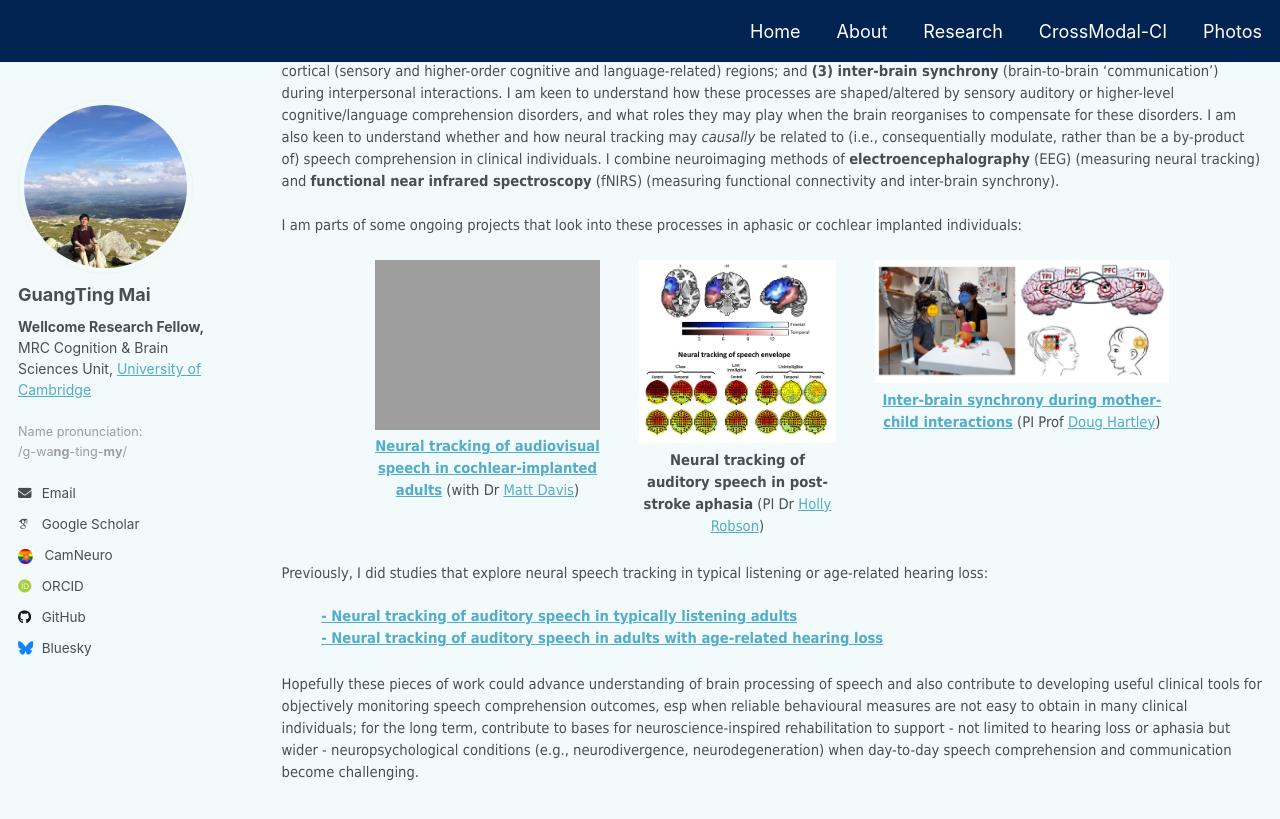
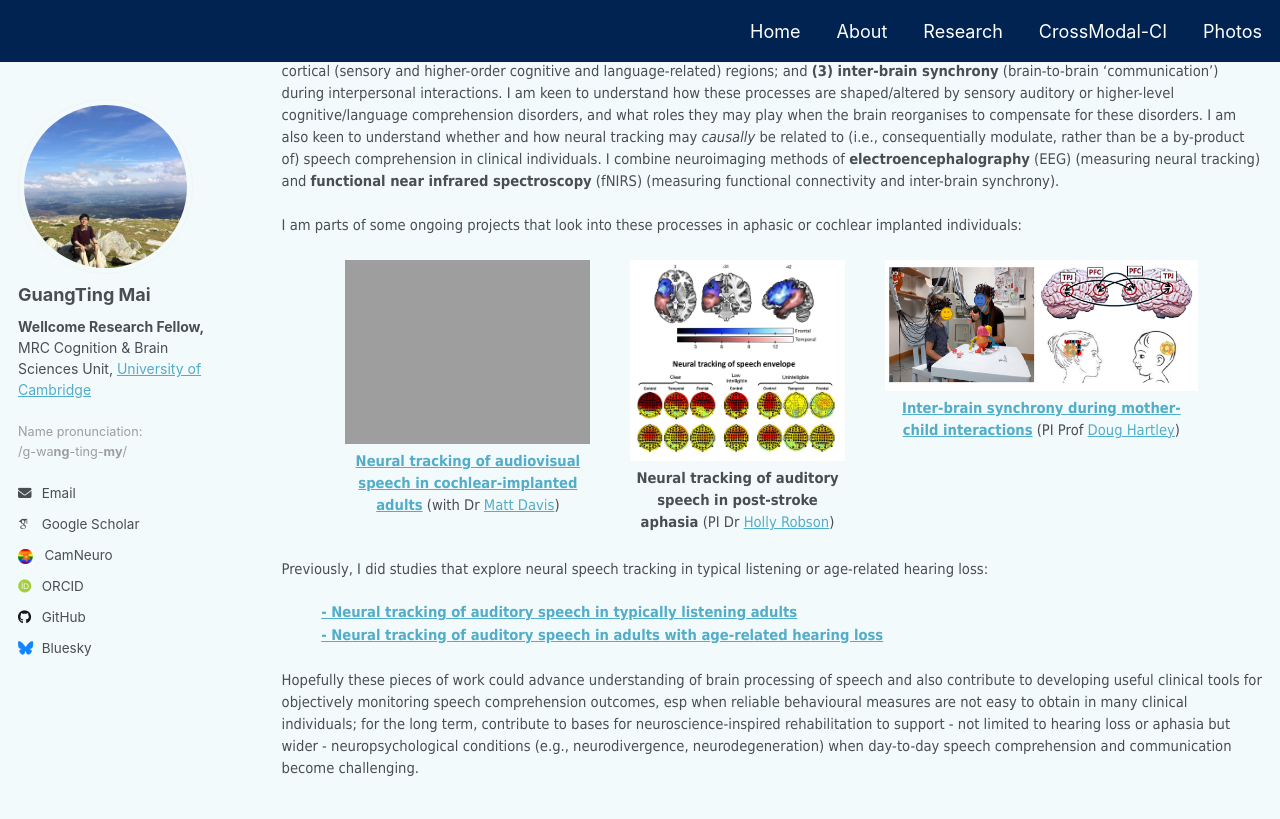
Before and after one commit to guangtingmai/guangtingmai.github.io, a Jekyll site: the page built from _pages/research-content.html, in a window 1280 px wide and 900 px high, scrolled down 344 px. Shown: the top 819 px of the window. Built offline with Jekyll 4.4.1, drawn with Linux system fonts in a browser that asks for light colours; some web fonts are replaced.

Commit message:
Update research-content.html

```diff
--- a/_pages/research-content.html
+++ b/_pages/research-content.html
@@ -21,21 +21,21 @@
 <p><span style="font-size: 11pt;font-family: Tahoma;line-height: 1.2;display: block;margin-bottom: 0.05vh">I am parts of some ongoing projects that look into these processes in aphasic or cochlear implanted individuals:</span></p>
 <div style="display: flex;justify-content: center;gap: 4%;margin: 1.5em 0;">
 
-  <div style="width: 23%; text-align: center;"><a href="https://guangtingmai.github.io/crossmodal-ci/">
+  <div style="width: 25%; text-align: center;"><a href="https://guangtingmai.github.io/crossmodal-ci/">
     <img src="https://guangtingmai.github.io/images/cross-modal-ci-icons.png" style="width:100%; display:block;">
     <p style="width:100%; margin:0.4em 0 0; font-size:11pt; font-family:Tahoma;text-align:center;">
       <strong>Neural tracking of audiovisual speech in cochlear-implanted adults</strong></a> (with Dr <a href="https://www.mrc-cbu.cam.ac.uk/people/matt.davis/">Matt Davis</a>)
     </p>
   </div>
 
-  <div style="width: 20%; text-align: center;">
+  <div style="width: 22%; text-align: center;">
     <img src="https://guangtingmai.github.io/images/neural-tracking-aphasia-icons.png" style="width:100%; display:block;">
     <p style="width:100%; margin:0.4em 0 0; font-size:11pt; font-family:Tahoma;text-align:center;">
       <strong>Neural tracking of auditory speech in post-stroke aphasia</strong> (PI Dr <a href="https://profiles.ucl.ac.uk/82001-holly-robson">Holly Robson</a>)
     </p>
   </div>
 
-  <div style="width: 30%; text-align: center;"><a href="https://guangtingmai.github.io/interbrain-sync/">
+  <div style="width: 32%; text-align: center;"><a href="https://guangtingmai.github.io/interbrain-sync/">
     <img src="https://guangtingmai.github.io/images/child-mother-brain-synchrony-icons.png" style="width:100%; display:block;">
     <p style="width:100%; margin:0.4em 0 0; font-size:11pt; font-family:Tahoma;text-align:center;">
       <strong>Inter-brain synchrony during mother-child interactions</strong></a> (PI Prof <a href="https://www.nottingham.ac.uk/Medicine/people/douglas.hartley">Doug Hartley</a>)
```
